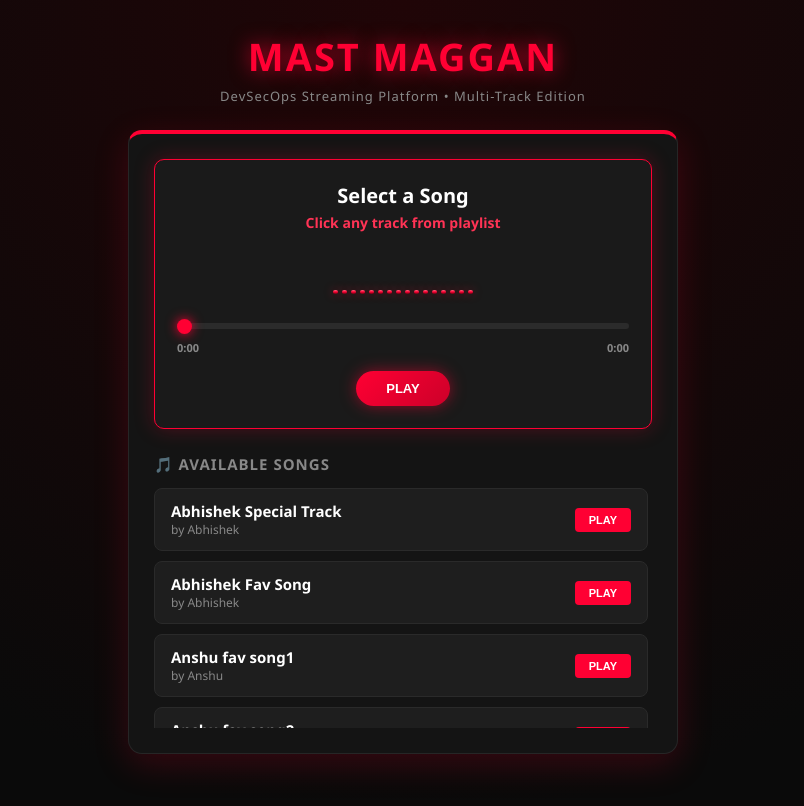
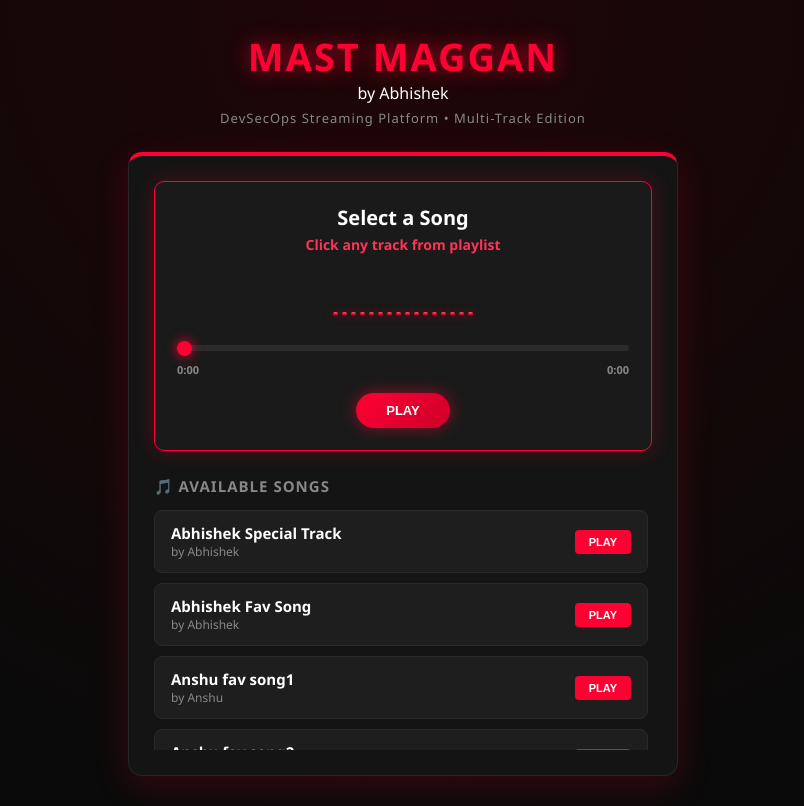
Before and after one commit to abhishek85607/mast-maggan-app, a FastAPI app: page / in a window 1280 px wide. Shown: the whole page, without its empty margins (237-1041 px from the left). Before the commit the page ends 771 px from the top, so only its background shows below. Run offline with FastAPI, Linux system fonts and the light colour scheme; some web fonts are replaced.

Commit message:
ui: added 'by Abhishek' in header

```diff
--- a/app/templates/index.html
+++ b/app/templates/index.html
@@ -158,6 +158,7 @@
 <body>
     <div class="header">
         <div class="logo">Mast Maggan</div>
+	<div class="by-author">by Abhishek</div>
         <p class="subtitle">DevSecOps Streaming Platform • Multi-Track Edition</p>
     </div>
 
```
